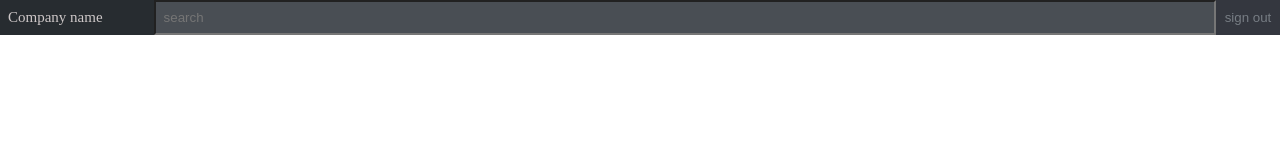
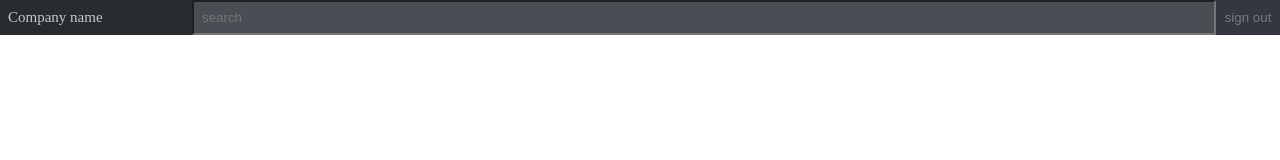
Before and after one commit to ehsanm-77/Group-Work1, a plain HTML site: page index.html in a window 1280 px wide. Drawn offline with Linux system fonts and the light colour scheme.

Commit message:
change width header in _header-style.css

```diff
--- a/css/_header.css
+++ b/css/_header.css
@@ -20,7 +20,7 @@ html {
 
 .header-sidedar {
     font-size: 1.5rem;
-    width: 12%;
+    width: 15%;
     display: flex;
     align-items: center;
     padding-left: 0.8rem;
@@ -33,7 +33,7 @@ html {
     border: none;
     cursor: pointer;
     height: 100%;
-    width: 83%;
+    width: 80%;
 
 }
 
```
